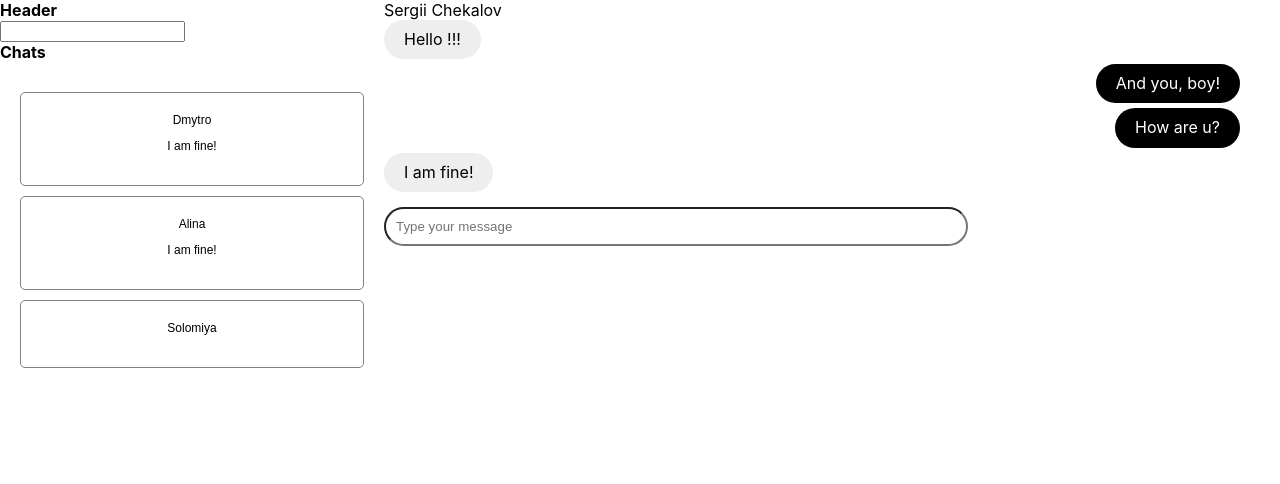
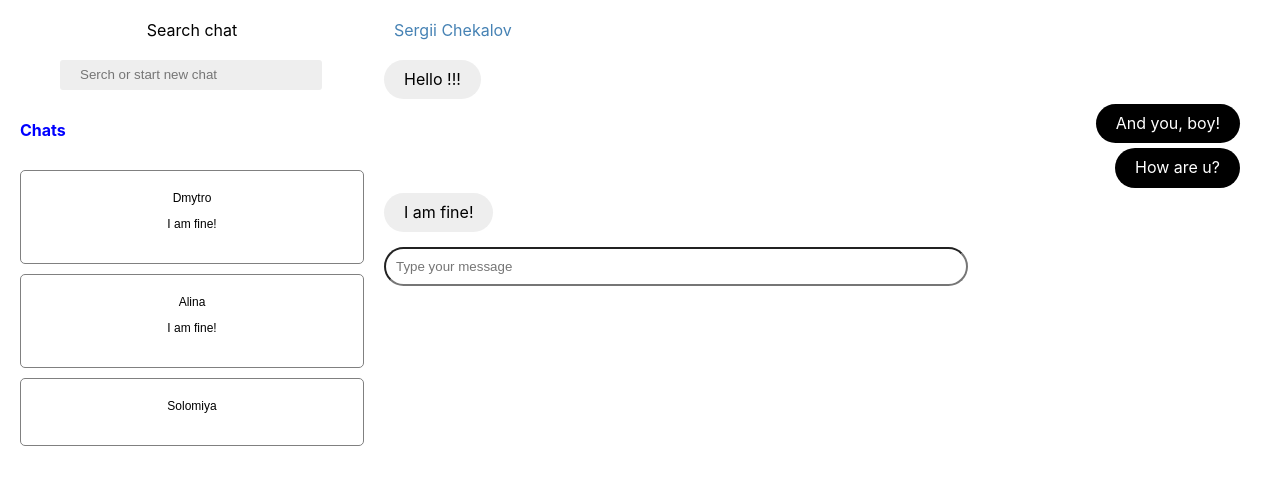
Before and after one commit to Serhii-Chekalov/Chats, a React (Create React App) app: page / in a window 1280 px wide. Shown: the top 484 px of the page. Built offline with nearby package versions, Linux system fonts and the light colour scheme.

Commit message:
add_styles

```diff
--- a/src/components/ChatView/ChatView.js
+++ b/src/components/ChatView/ChatView.js
@@ -1,5 +1,5 @@
 import { useState, useEffect, useMemo } from "react";
-import { List, Input, MessageItem, MessageWrap } from "./ChatView.styled";
+import { Name, List, Input, MessageItem, MessageWrap } from "./ChatView.styled";
 
 export const ChatView = ({
   activeChat,
@@ -19,8 +19,7 @@ export const ChatView = ({
 
   return (
     <>
-      {/* <pre>{JSON.stringify(activeChat, null, 2)}</pre> */}
-      <div>{activeChat.creator}</div>
+      <Name>{activeChat.creator}</Name>
       <List>
         {messages.map(({ creator, user }, index) => {
           return (
--- a/src/components/ChatView/ChatView.styled.js
+++ b/src/components/ChatView/ChatView.styled.js
@@ -1,4 +1,11 @@
 import styled from "@emotion/styled";
+
+export const Name = styled.div`
+  padding: 10px;
+  margin-top: 10px;
+  margin-bottom: 10px;
+  color: #4682b4;
+`;
 
 export const Input = styled.input`
   padding: 10px;
--- a/src/components/SidebarView/SidebarView.js
+++ b/src/components/SidebarView/SidebarView.js
@@ -1,15 +1,23 @@
 import { useState, useEffect } from "react";
-import { Header, Head, Button, List, ListItem } from "./SidebarView.styled";
-
-// chat -> ID, creator, user
-// messages -> ID []<messages>
+import {
+  Header,
+  Input,
+  Head,
+  Button,
+  List,
+  ListItem,
+} from "./SidebarView.styled";
 
 export const SidebarView = ({ chats = [], onChatChange, onSearch } = {}) => {
   return (
     <div>
-      <Header>Header</Header>
+      <Header>Search chat</Header>
 
-      <input onChange={(e) => onSearch(e.target.value)} type="text" />
+      <Input
+        onChange={(e) => onSearch(e.target.value)}
+        placeholder="Serch or start new chat"
+        type="text"
+      />
       <Head>Chats</Head>
       <List>
         {chats.map(({ id, creator, user, message }) => {
--- a/src/components/SidebarView/SidebarView.styled.js
+++ b/src/components/SidebarView/SidebarView.styled.js
@@ -2,10 +2,28 @@ import styled from "@emotion/styled";
 
 export const Head = styled.strong`
   display: block;
+  color: #0000ff;
+  margin-left: 20px;
+  margin-top: 30px;
 `;
 
-export const Header = styled.strong`
+export const Header = styled.div`
+  margin-top: 20px;
   display: block;
+  text-align: center;
+`;
+
+export const Input = styled.input`
+  margin-top: 20px;
+  margin-left: 60px;
+  width: 50%;
+  height: 30px;
+  line-height: 30px;
+  padding: 0 50px 0 20px;
+  background-color: #eee;
+  border: none;
+  border-radius: 3px;
+  color: black;
 `;
 
 export const List = styled.ul`
```
